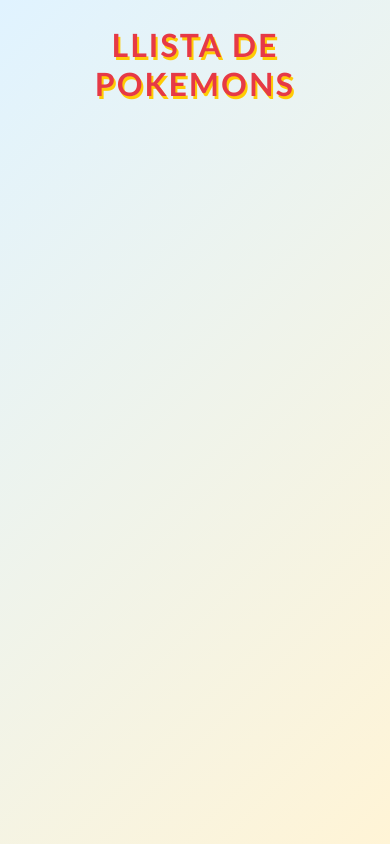
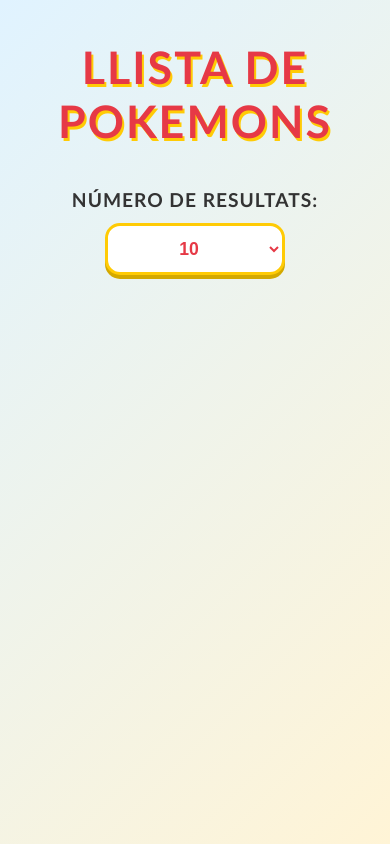
Before and after one commit to SergioCordero77/BuscadorPokemons, a plain HTML site: page index.html in a window 390 px wide. Drawn offline with Linux system fonts and the light colour scheme; no server answers.

Commit message:
try / catch fet, feta la funció de canviarQuantitat feta, millorat el css i implementació del select per saber quants pokemons volem veure

```diff
--- a/css/style.css
+++ b/css/style.css
@@ -25,12 +25,69 @@ h1 {
     text-shadow: 2px 3px 0 #ffcb05;
 }
 
+
+/* ===== SELECTOR DE RESULTATS ===== */
+
+label {
+    display: block;
+    text-align: center;
+    font-size: 1.2rem;
+    font-weight: bold;
+    color: #333;
+    margin-bottom: 12px;
+    text-transform: uppercase;
+    letter-spacing: 1px;
+}
+
+/* Selector */
+#options {
+    display: block;
+    margin: 0 auto 35px auto;
+    padding: 12px 20px;
+    width: 180px;
+
+    background-color: white;
+    color: #e63946;
+
+    border: 3px solid #ffcb05;
+    border-radius: 15px;
+
+    font-size: 1.1rem;
+    font-weight: bold;
+    text-align: center;
+
+    cursor: pointer;
+
+    box-shadow: 0 4px 0 #d4a900;
+    transition: all 0.2s ease;
+}
+
+/* Efecte hover */
+#options:hover {
+    background-color: #fff4cc;
+    transform: translateY(-2px);
+    box-shadow: 0 6px 0 #d4a900;
+}
+
+/* Quan seleccionem */
+#options:focus {
+    outline: 3px solid #e63946;
+    outline-offset: 3px;
+}
+
+/* Opcions del desplegable */
+#options option {
+    background-color: white;
+    color: #333;
+    font-weight: bold;
+}
+
 /* ===== CONTENIDOR DE POKÉMON ===== */
 #pokemons-container {
     display: grid;
-    grid-template-columns: repeat(auto-fit, minmax(220px, 1fr));
+    grid-template-columns: repeat(5, minmax(0, 1fr));
     gap: 25px;
-    max-width: 1200px;
+    max-width: 1500px;
     margin: 0 auto;
     padding: 20px;
 }
@@ -144,28 +201,23 @@ h1 {
 
 
 /* ===== RESPONSIVE ===== */
-@media (max-width: 600px) {
-    body {
-        padding: 25px 10px;
+
+@media (max-width: 1100px) {
+    #pokemons-container {
+        grid-template-columns: repeat(3, 1fr);
     }
+}
 
-    h1 {
-        font-size: 2rem;
-        margin-bottom: 25px;
-    }
-
+@media (max-width: 700px) {
     #pokemons-container {
-        grid-template-columns: repeat(auto-fit, minmax(150px, 1fr));
+        grid-template-columns: repeat(2, 1fr);
         gap: 15px;
         padding: 10px;
     }
+}
 
-    .pokemon-card {
-        padding: 12px;
-    }
-
-    .pokemon-card img {
-        width: 120px;
-        height: 120px;
+@media (max-width: 400px) {
+    #pokemons-container {
+        grid-template-columns: 1fr;
     }
 }
--- a/index.html
+++ b/index.html
@@ -9,6 +9,14 @@
 </head>
 <body>
     <h1>Llista de Pokemons</h1>
+
+    <label for="options">Número de resultats:</label>
+    <select id="options" name="options">
+        <option value="10">10</option>
+        <option value="20">20</option>
+        <option value="30">30</option>
+    </select>
+
     <div id="pokemons-container">
 
     </div>
--- a/js/script.js
+++ b/js/script.js
@@ -1,4 +1,20 @@
+/* ==========================================================================
+   Declaració de variables
+   ========================================================================== */
+
+const opcionsQuantitat = document.querySelector("#options");
 const cardContainer = document.querySelector("#pokemons-container");
+
+/* ==========================================================================
+   Funcions
+   ========================================================================== */
+
+const canviarQuantitat = () => {
+
+    cardContainer.replaceChildren();
+
+    obtenirPokemons();
+}
 
 const mostrarPokemons = async function(dada){
     // Carta del Pokemon
@@ -10,8 +26,14 @@ const mostrarPokemons = async function(dada){
     const nomPokemon = dada.name;
     titolNom.textContent = nomPokemon
 
+    try{
         // Obtenim la informació completa del Pokemon
         const resultat = await fetch(dada.url);
+
+        if (!resultat.ok){
+            throw new Error("Error al carregar les dades");
+        }
+
         const dadesPokemon = await resultat.json();
 
         // Imatge del Pokemon
@@ -29,14 +51,25 @@ const mostrarPokemons = async function(dada){
 
         // Fiquem la tarjeta al contenidor
         cardContainer.appendChild(pokemonCard);
-
+    }
+    catch(error){
+        console.log(error.message);
+    }
 }
 
 const obtenirPokemons = async function(){
-    const urlEndPoint = "https://pokeapi.co/api/v2/pokemon"
+    const valorOpcions = opcionsQuantitat.value;
 
+    const urlEndPoint = `https://pokeapi.co/api/v2/pokemon?limit=${valorOpcions}`;
+
+    try{
         // Obtenim dades del EndPoint
         const resultat = await fetch (urlEndPoint);
+
+        if (!resultat.ok) {
+            throw new Error("Error al carregar les dades");
+        }
+
         const dades = await resultat.json();
 
         // For per agafar un a un els pokemons
@@ -44,6 +77,16 @@ const obtenirPokemons = async function(){
             await mostrarPokemons(dada);
         }
     }
+    catch (error){
+        console.log(error.message);
+    }
+}
 
 //Executem la funció
 obtenirPokemons();
+
+/* ==========================================================================
+   Events
+   ========================================================================== */
+
+opcionsQuantitat.addEventListener("change", canviarQuantitat)
```
Lines whose indentation alone changed are shown as unchanged.
